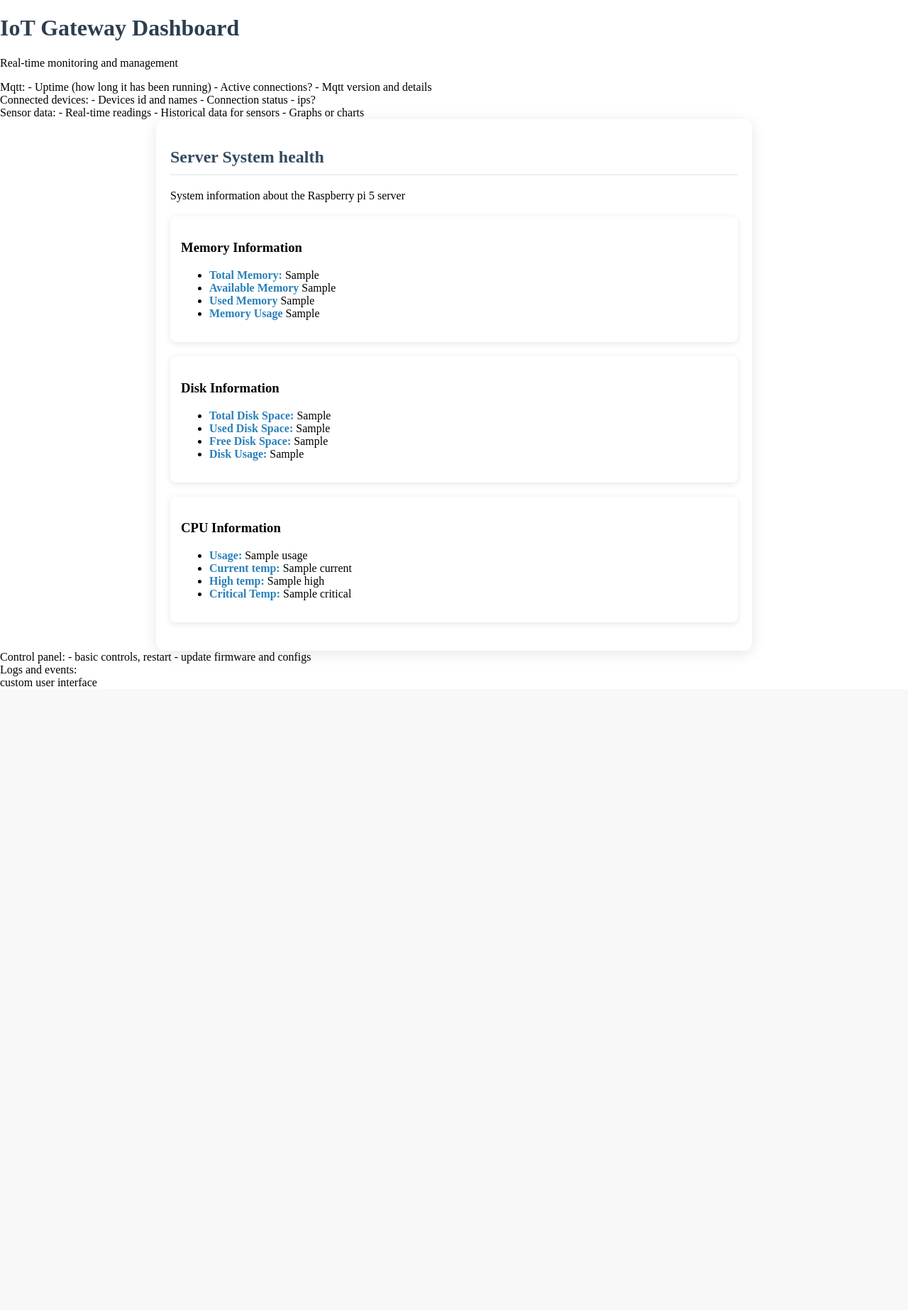
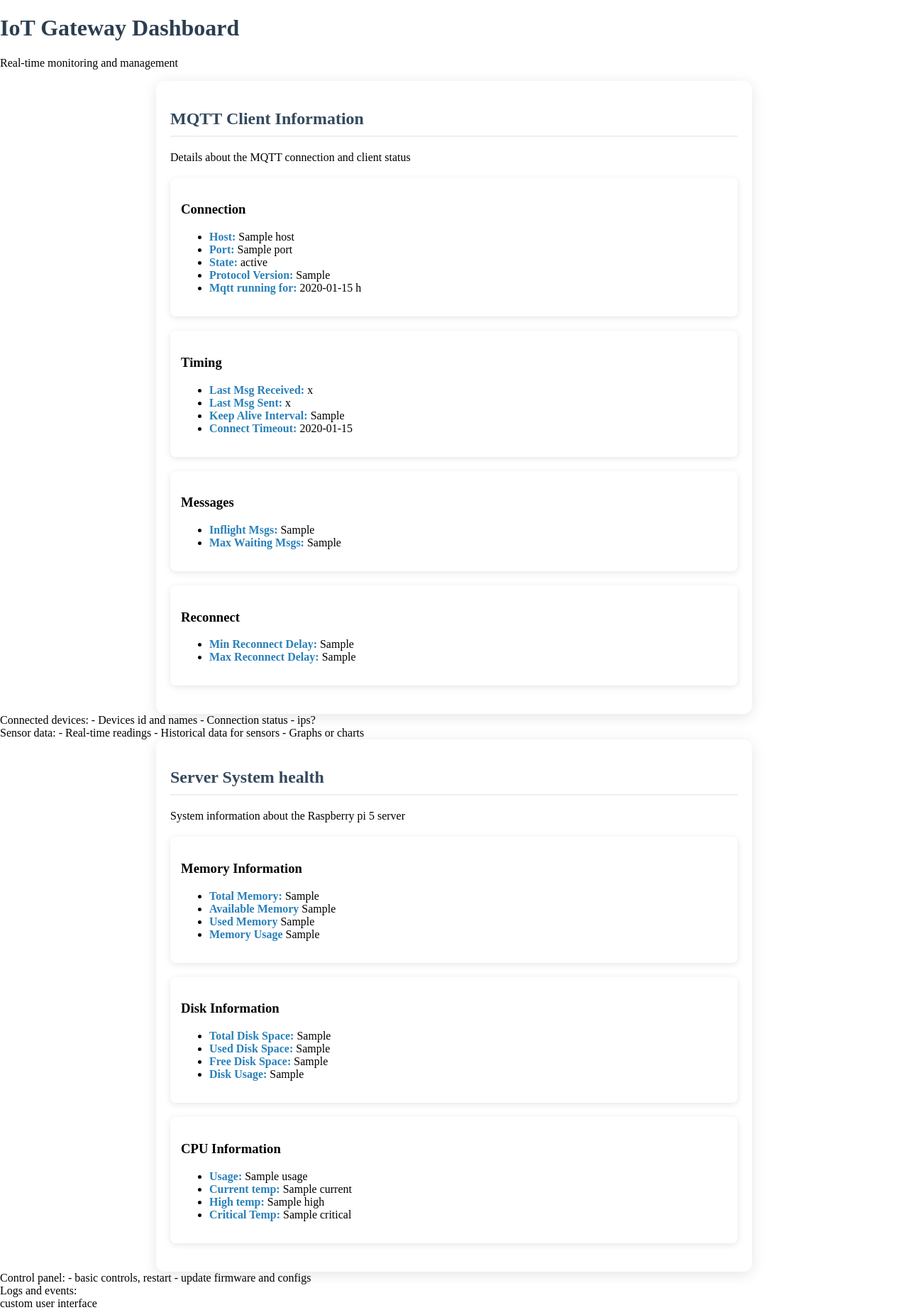
Before and after one commit to Rasweb/pi-iot_gateway, a Flask app: template dashboard/templates/index.html in a window 1280 px wide. Shown: the part 46-1892 px from the top of the page at 71% size. Before the commit the page ends 1013 px from the top, so only its background shows below. Run offline with Flask 3, Linux system fonts and the light colour scheme; the template is opened without the code that fills it: most values are stand-ins (such as "Sample title", 1, 10 or a date in 2020).

Commit message:
Displaying mqtt client and server information in the dashboard

```diff
--- a/dashboard/app.py
+++ b/dashboard/app.py
@@ -3,6 +3,7 @@ import paho.mqtt.client as mqtt
 from dotenv import load_dotenv
 import os
 import psutil
+import datetime
 
 load_dotenv()  # take environment variables
 mqtt_user = os.getenv("MQTT_USER")
@@ -39,7 +40,7 @@ mqtt_client.loop_start()
 
 test_data = {}
 
-def system_info():
+def get_system_info():
     memory = psutil.virtual_memory()
     # Divide from Bytes -> KB -> MB
     available = round(memory.available/1024.0/1024.0,1)
@@ -91,8 +92,45 @@ def system_info():
     return info
 
 # Print mqtt information usign the mqtt_client variable
-def mqtt_info():
-    print(f"d {mqtt_client.transport}")
+def get_mqtt_info():
+    # vars() returns the __dict__ attribute of an object
+    # print(vars(mqtt_client))
+    mqtt_info = {
+        'Protocol Version': f"{mqtt_client.protocol}",
+        'State': f"{mqtt_client._state}",
+        'Host': f"{mqtt_client.host}",
+        'Port': f"{mqtt_client.port}",
+        'Timestamp of last msg received': f"{mqtt_client._last_msg_in}",
+        'Timestamp of last msg sent': f"{mqtt_client._last_msg_out}",
+        'Nr of sent but not acknowledged msgs': f"{mqtt_client._inflight_messages}",
+        'Max allowed wating msgs': f"{mqtt_client.max_inflight_messages}",
+        'Keep alive interval': f"{mqtt_client.keepalive}",
+        'Connect timeout duration': f"{mqtt_client.connect_timeout}",
+        'Min reconnect delay': f"{mqtt_client._reconnect_min_delay}",
+        'Max reconnect delay': f"{mqtt_client._reconnect_max_delay}",
+    }
+# # Example usage:
+# print(get_mosquitto_uptime())
+
+    return mqtt_info
+
+import psutil
+import datetime
+
+# Uses psutil to iterate over running processes and find the mosquitto one
+# Uses a generator expression to iterate over all running processes
+## Generator expression without storing the values all at once
+def get_mosquitto_uptime():
+    # Returns process if match, otherwise it returns None
+    # (expression for item in iterable if condition)
+    proc = next((p for p in psutil.process_iter(['name', 'create_time']) if p.info['name'] == 'mosquitto'), None)
+    if proc:
+        start_time = datetime.datetime.fromtimestamp(proc.info['create_time'])
+        now = datetime.datetime.now()
+        uptime = now - start_time
+        return str(uptime).split('.')[0]
+    return "mosquitto not running"
+
 
 # TODO - Track connected devices, status and more using a dictionary
 # TODO - Get more mqtt info, logging and events
@@ -109,9 +147,10 @@ def mqtt_info():
 # Homepage
 @app.route('/')
 def home():
-    info = system_info()
-    mqtt_info()
-    return render_template('index.html', system_info = info)
+    system_info = get_system_info()
+    mqtt_info = get_mqtt_info()
+    mqtt_info.update({'mqtt uptime': get_mosquitto_uptime()})
+    return render_template('index.html', system_info = system_info, mqtt_info = mqtt_info)
 
 # Info route, renders html
 @app.route('/info')
--- a/dashboard/templates/index.html
+++ b/dashboard/templates/index.html
@@ -10,11 +10,42 @@
 <div id="sensorData">
 
 </div>
-<div>
-        Mqtt:
-            - Uptime (how long it has been running)
-            - Active connections?
-            - Mqtt version and details
+<div class="container">
+    <h2>MQTT Client Information</h2>
+    <p>Details about the MQTT connection and client status</p>
+    <div class="card">
+        <h3>Connection</h3>
+        <ul>
+            <li><b>Host:</b> {{ mqtt_info['Host'] }}</li>
+            <li><b>Port:</b> {{ mqtt_info['Port'] }}</li>
+            <li><b>State:</b> {{ mqtt_info['State'] }}</li>
+            <li><b>Protocol Version:</b> {{ mqtt_info['Protocol Version'] }}</li>
+            <li><b>Mqtt running for:</b> {{mqtt_info['mqtt uptime']}} h</li>
+        </ul>
+    </div>
+    <div class="card">
+        <h3>Timing</h3>
+        <ul>
+            <li><b>Last Msg Received:</b> {{ mqtt_info['Timestamp of last msg received'] }}</li>
+            <li><b>Last Msg Sent:</b> {{ mqtt_info['Timestamp of last msg sent'] }}</li>
+            <li><b>Keep Alive Interval:</b> {{ mqtt_info['Keep alive interval'] }}</li>
+            <li><b>Connect Timeout:</b> {{ mqtt_info['Connect timeout duration'] }}</li>
+        </ul>
+    </div>
+    <div class="card">
+        <h3>Messages</h3>
+        <ul>
+            <li><b>Inflight Msgs:</b> {{ mqtt_info['Nr of sent but not acknowledged msgs'] }}</li>
+            <li><b>Max Waiting Msgs:</b> {{ mqtt_info['Max allowed wating msgs'] }}</li>
+        </ul>
+    </div>
+    <div class="card">
+        <h3>Reconnect</h3>
+        <ul>
+            <li><b>Min Reconnect Delay:</b> {{ mqtt_info['Min reconnect delay'] }}</li>
+            <li><b>Max Reconnect Delay:</b> {{ mqtt_info['Max reconnect delay'] }}</li>
+        </ul>
+    </div>
 </div>
 <div>
         Connected devices:
```
